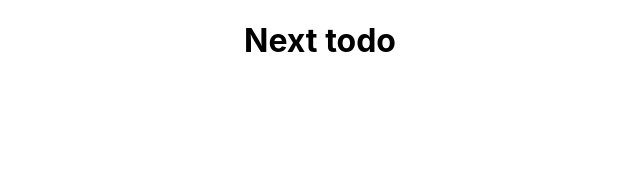
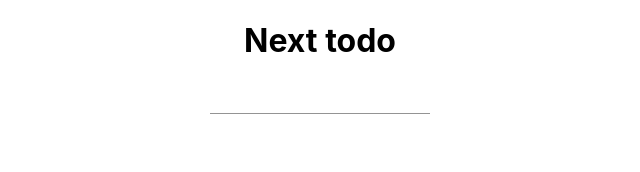
Before and after one commit to kabir-webDev/project-tha-1, a React (Create React App) app: page / in a window 1280 px wide. Shown: the top 172 px of the page, without its empty margins (320-960 px from the left). Built offline with nearby package versions, Linux system fonts and the light colour scheme.

Commit message:
Environment for Input field

```diff
--- a/src/App.js
+++ b/src/App.js
@@ -1,3 +1,4 @@
+import { Input } from "@material-ui/core";
 import React from "react";
 import "./App.css";
 // import CD from "./component/CountDown/CD";
@@ -18,6 +19,7 @@ function App() {
       <CD />
       <MaterialUI /> */}
       <Todo />
+      <Input />
     </div>
   );
 }
```
Also changed, not shown: src/component/Input/Input.js (added, +11 -0 lines).
